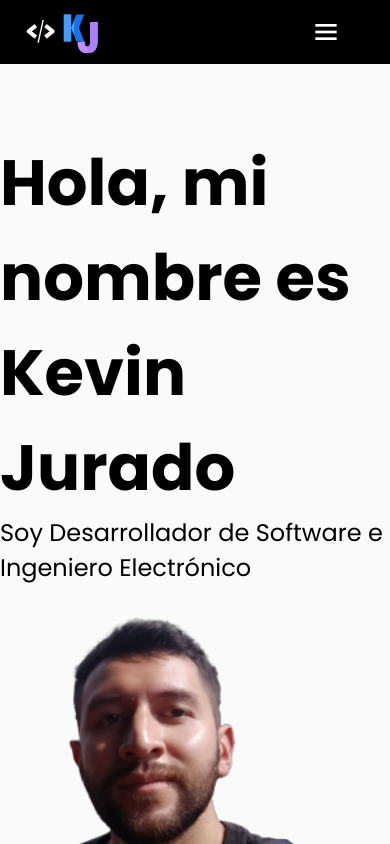
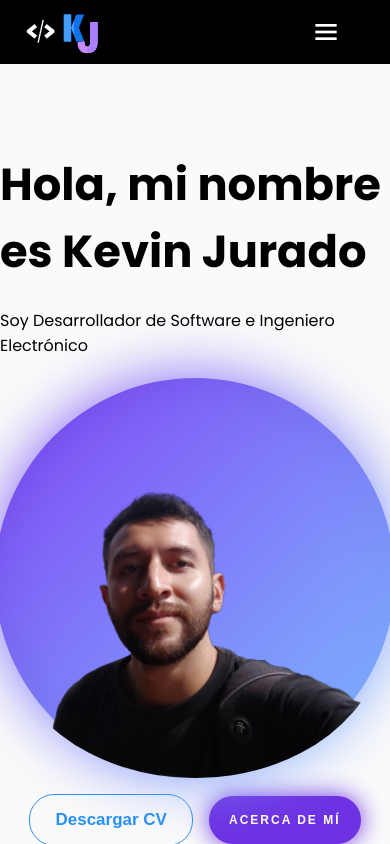
Before and after one commit to KevinJJurado/portafolio-kevin-jurado, a React (Vite) app: page / in a window 390 px wide. Built offline with nearby package versions, Linux system fonts and the light colour scheme.

Commit message:
finished home and about me

```diff
--- a/src/App.css
+++ b/src/App.css
@@ -87,6 +87,5 @@ body {
   width: inherit;
   min-width: inherit;
   height: auto;
-  padding-top: 6em;
   scroll-behavior: smooth;
 }
--- a/src/components/AboutMe.jsx
+++ b/src/components/AboutMe.jsx
@@ -3,34 +3,21 @@
 const AboutMe = () => {
   return (
     <div className="aboutMe" id="aboutMe">
-      <h2 className="aboutMe__name">Acerca de Mi</h2>
+      <h2 className="aboutMe__name">Acerca de Mí</h2>
       <div className="aboutMe__engineer">
         <div className="aboutMe__imgtext">
-          <h3>Ingeniero</h3>
+          <h3>Desarrollador</h3>
           <p>
-            "Hola, soy ingeniero electrónico. Mi enfoque principal se encuentra en la automatización y el control, una rama apasionante de la electrónica. Durante mi carrera, desarrollé habilidades en diseño de hardware y firmware, así como en modelado 3D utilizando SolidWorks. Esta combinación de conocimientos me permitió trabajar en proyectos de automatización y control, donde también adquirí experiencia en desarrollo de software. Estoy emocionado por seguir explorando las posibilidades que esta combinación de habilidades ofrece en mi carrera profesional."
+            "Soy un desarrollador de software con experiencia en una variedad de tecnologías, incluyendo JavaScript, HTML, CSS y React.js. Mi pasión por la programación va más allá de un simple trabajo; es un compromiso constante con la mejora. Estoy emocionado por la oportunidad de aplicar mis conocimientos y habilidades en tu empresa para contribuir al éxito del equipo."
           </p>
         </div>
         <div className="aboutMe__developer">
-          <h3>Desarrollador</h3>
+          <h3>Ingeniero</h3>
           <p>
-            "Después de graduarme como ingeniero electrónico, me adentré en el emocionante mundo del desarrollo web. La oportunidad de crear páginas, maquetar diseños y dar vida a diversas funcionalidades me atrajo profundamente. Sin embargo, lo que realmente impulsó mi aprendizaje y consolidó mis bases fue mi experiencia en Academlo. Durante mi tiempo allí, tuve el privilegio de aprender de profesores excepcionales y colaborar con compañeros apasionados en varios proyectos. En la siguiente sección, podrás explorar algunos de estos proyectos que representan mi crecimiento como desarrollador."
+            "Además de mi experiencia como desarrollador de software, también soy Ingeniero Electrónico con un enfoque en automatización y control. Esta experiencia me ha proporcionado una sólida base en programación, que he aplicado en el desarrollo de hardware y firmware, complementando mis habilidades como desarrollador."
           </p>
         </div>
-        <div className="loader">
-          <div className="cell d-0"></div>
-          <div className="cell d-1"></div>
-          <div className="cell d-2"></div>
-
-          <div className="cell d-1"></div>
-          <div className="cell d-2"></div>
-
-          <div className="cell d-2"></div>
-          <div className="cell d-3"></div>
-
-          <div className="cell d-3"></div>
-          <div className="cell d-4"></div>
-        </div>
+        <img className="aboutMe__img" src="https://media-public.canva.com/BZzls/MAEvmIBZzls/1/tl.png" alt="" />
       </div>
 
     </div>
--- a/src/components/Home.jsx
+++ b/src/components/Home.jsx
@@ -12,6 +12,12 @@ const Home = () => {
       <div className="Home__img">
         <img src="./Me.png" alt="" />
       </div>
+      <div className='Home__btns'>
+        <button className='home__btn--cv'>
+          <span>Descargar CV</span>
+        </button>
+        <a href="#aboutMe"><button className='Home__btn-ab'>Acerca de Mí</button></a>
+      </div>
 
     </div>
   )
--- a/src/components/Navbar.jsx
+++ b/src/components/Navbar.jsx
@@ -5,7 +5,7 @@ const Navbar = ({ setDarkMode, darkMode }) => {
   const [showNaBar, setShowNaBar] = useState(false)
 
   const handleShowNav = () => {
-    setShowNaBar(true)
+    setShowNaBar(!showNaBar)
   }
   const handleCloseNav = () => {
     setShowNaBar(false)
--- a/src/styles/AboutMe.css
+++ b/src/styles/AboutMe.css
@@ -1,28 +1,28 @@
 /* --- ABOUT ME --- */
 .aboutMe {
   position: relative;
-  width: inherit;
-  height: 35em;
-  box-shadow: 0px 8px 8px rgba(0, 0, 0, 0.2);
+  width: 100vw;
+  height: 100vh;
+  display: flex;
+
 }
 .aboutMe__developer{
   display: flex;
 }
 .aboutMe__name {
   position: absolute;
+  width: 100%;
   top: 1em;
-  left: 50%;
-  font-size: 5em;
+  left: 32%;
+  font-size: 4em;
+  background: #0400ff;
+  background: -webkit-linear-gradient(182deg, #0400ff 0%, #9951ff 100%);
+  background: linear-gradient(182deg, #0400ff 0%, #9951ff 100%);
 
-  background: linear-gradient(270deg, #00ff87, #0cfd95, #17fba2, #30f7c3, #3df5d4, #45f4de);
-    background-size: 1200% 1200%;
     -webkit-background-clip: text;
     color: transparent;
-    -webkit-animation: AnimationName 7s ease infinite;
-    -moz-animation: AnimationName 7s ease infinite;
-    animation: AnimationName 7s ease infinite;
+
   font-style: italic;
-  letter-spacing: 0.06em;
 }
 @-webkit-keyframes AnimationName {
   0%{background-position:0% 50%}
@@ -39,17 +39,35 @@
   50%{background-position:100% 50%}
   100%{background-position:0% 50%}
 }
+.aboutMe__engineer {
+  width: 100vw;
+  height: 100vh;
+}
 .aboutMe__imgtext {
   position: absolute;
-  top: 2em;
-  width: 50%;
+  top: 12em;
+  left: 1.5em;
+  width: 48.5%;
   display: flex;
   flex-direction: column;
   padding: 2em;
-  box-shadow: 0 4px 8px gray;
+  box-sizing: border-box;
+
+  background: rgba(227, 223, 223, 0.495);
+  border: 1px solid white;
+  box-shadow: 12px 17px 51px rgba(0, 0, 0, 0.22);
+  backdrop-filter: blur(6px);
+  border-radius: 17px;
+  text-align: center;
+  align-items: center;
+  justify-content: center;
+  user-select: none;
+  color: black;
+  z-index: 1;
 }
 .aboutMe__imgtext p{
-  width: 100%
+  width: 100%;
+  text-align: justify;
 }
 .aboutMe__imgtext h3{
   font-size: 2em;
@@ -57,115 +75,64 @@
 }
 .aboutMe__developer {
   position: absolute;
-  width: 50%;
-  right: 0;
-  bottom: 0;
+  right: 2.5em;
+  bottom: 6em;
+  width: 48.5%;
   display: flex;
   flex-direction: column;
-  align-items: end;
+  padding: 2em;
+  box-sizing: border-box;
+
+  background: rgba(227, 223, 223, 0.495);
+  border: 1px solid white;
+  box-shadow: 12px 17px 51px rgba(0, 0, 0, 0.22);
+  backdrop-filter: blur(6px);
+  border-radius: 17px;
+  text-align: center;
+  align-items: center;
   justify-content: center;
-  padding: 2em;
-  box-shadow: 0 4px 8px gray;
+  user-select: none;
+  color: black;
 }
 .aboutMe__developer p{
   width: 100%;
+  text-align: justify;
 }
 .aboutMe__developer h3{
   font-size: 2em;
   font-weight: 400;
 }
-
-.loader {
-  --cell-size: 52px;
-  --cell-spacing: 1px;
-  --cells: 3;
-  --total-size: calc(var(--cells) * (var(--cell-size) + 2 * var(--cell-spacing)));
-  display: flex;
-  flex-wrap: wrap;
-  width: var(--total-size);
-  height: var(--total-size);
+.aboutMe__img {
   position: absolute;
-  bottom: 3em;
-  left: 15em;
+  bottom: 0;
+  left: 6em;
+  width: 380px;
 }
-
-.cell {
-  flex: 0 0 var(--cell-size);
-  margin: var(--cell-spacing);
-  background-color: transparent;
-  box-sizing: border-box;
-  border-radius: 4px;
-  animation: 1.5s ripple ease infinite;
+@media (max-width: 1024px) {
+  .aboutMe__img {
+    width: 250px;
+  }
+  .aboutMe__imgtext {
+    width: 48%;
+    left: 1em;
+  }
+  .aboutMe__developer {
+    width: 48%;
+    right: 1.5em;
+  }
 }
-
-.cell.d-1 {
-  animation-delay: 100ms;
-}
-
-.cell.d-2 {
-  animation-delay: 200ms;
-}
-
-.cell.d-3 {
-  animation-delay: 300ms;
-}
-
-.cell.d-4 {
-  animation-delay: 400ms;
-}
-
-.cell:nth-child(1) {
-  --cell-color: #00FF87;
-}
-
-.cell:nth-child(2) {
-  --cell-color: #0CFD95;
-}
-
-.cell:nth-child(3) {
-  --cell-color: #17FBA2;
-}
-
-.cell:nth-child(4) {
-  --cell-color: #23F9B2;
-}
-
-.cell:nth-child(5) {
-  --cell-color: #30F7C3;
-}
-
-.cell:nth-child(6) {
-  --cell-color: #3DF5D4;
-}
-
-.cell:nth-child(7) {
-  --cell-color: #45F4DE;
-}
-
-.cell:nth-child(8) {
-  --cell-color: #53F1F0;
-}
-
-.cell:nth-child(9) {
-  --cell-color: #60EFFF;
-}
-
-/*Animation*/
-@keyframes ripple {
-  0% {
-    background-color: transparent;
+@media (max-width: 768px) {
+  .aboutMe__img {
+    width: 200px;
   }
-
-  30% {
-    background-color: var(--cell-color);
+  .aboutMe__imgtext {
+    width: 48%;
+    left: 1em;
   }
-
-  60% {
-    background-color: transparent;
-  }
-
-  100% {
-    background-color: transparent;
+  .aboutMe__developer {
+    width: 48%;
+    right: 1.5em;
+    bottom: em;
   }
 }
 
@@ -174,18 +141,24 @@
     height: 63em;
   }
   .aboutMe__name {
-    top: -1em;
-    left: 0.5em;
+    top: 0;
+    left: 0.3em;
     font-size: 3em;
   }
   .aboutMe__imgtext {
-    top: 2em;
-    width: 100%;
+    top: 5em;
+    width: 93%;
+    right: 0.5em;
   }
   .aboutMe__developer {
-    width: 100%;
-    right: 0;
+    width: 93%;
+    right: 1.3em;
     bottom: 0;
+  }
+  .aboutMe__img {
+    width: 180px;
+    top: 30em;
+    left: 7em;
   }
 }
 @media (max-width: 400px) {
@@ -193,13 +166,31 @@
     height: 71em;
   }
   .aboutMe__name {
-    top: -1.7em;
+    top: 0.2em;
+    left: 0.3em;
+    font-size: 3em;
+  }
+  .aboutMe__imgtext {
+    top: 5em;
+    width: 92%;
     left: 0.5em;
-    font-size: 3em;
+  }
+  .aboutMe__developer {
+    width: 92%;
+    right: 1em;
+    bottom: 5em;
   }
 }
 @media (max-width: 350px) {
   .aboutMe {
-    height: 85em;
+    height: 80em;
+  }
+  .aboutMe__developer {
+    bottom: 8em;
+  }
+  .aboutMe__img {
+    width: 150px;
+    top: 35em;
+    left: 4em;
   }
 }
--- a/src/styles/Home.css
+++ b/src/styles/Home.css
@@ -1,65 +1,241 @@
 /* --- HOME --- */
 .Home {
+  width: 100vw;
+  height: 100vh;
   display: flex;
+  flex-direction: column;
   justify-content: center;
   align-items: center;
   width: 100%;
   height: 40em;
-  padding-left: var(--sp-0-75);
-  margin-bottom: 8em;
-  box-shadow: 0px 8px 8px rgba(0, 0, 0, 0.2);
+  margin-top: 3em;
+  margin-bottom: 3em;
+  gap: 0.5em;
+}
+.Home__title {
+  padding-top: 3em;
+  display: flex;
+  flex-direction: column;
+  align-items: center;
+  justify-content: center;
 }
 
-.Home__name{
-  padding-left: 0.5em;
-  font-size: 4em;
+.Home__name {
+  display: block;
+  white-space: nowrap;
+  font-size: 3.5em;
+  border-right: 3px solid;
+  width: 17em;
+
+  animation: typing 2s steps(28),
+  blink .5s infinite step-end alternate;
+  overflow: hidden;
+}
+@keyframes typing {
+  from {
+    width: 0;
+  }
+}
+@keyframes blink {
+  50% {
+    border-color: transparent;
+  }
 }
 .Home__description {
-  padding-left: 1em;
-  width: 50vw;
   font-size: var(--medium-font);
 }
 .Home__img {
-  max-width: 500px;
+  position: relative;
+  display: flex;
+  align-items: end;
+  width: 400px;
+  height: 400px;
   border-radius: 50%;
+  z-index: 1;
+}
+.Home__img::before {
+  content: '';
+  position: absolute;
+  top: 0;
+  left: 0;
+  width: 100%;
+  height: 100%;
+  border-radius: 50%;
+  background: linear-gradient(315deg,#7dbbfe,#6d32e2);
+}
+.Home__img::after {
+  content: '';
+  position: absolute;
+  top: 0;
+  left: 0;
+  width: 100%;
+  height: 100%;
+  border-radius: 50%;
+  background: linear-gradient(315deg,#7dbbfe,#8147f5);
+  filter: blur(30px);
 }
 .Home__img img {
-  width: 500px;
+  position: absolute;
+  bottom: 0;
+  left: 50%;
+  transform: translateX(-50%);
+  width: 370px;
   border-radius: 50%;
-  margin-bottom: 3em;
+  z-index: 2;
+}
+.Home__btns {
+  display: flex;
+  align-items: center;
+  justify-content: center;
+  width: 25em;
+  gap: 1em;
+  margin-top: 1em;
+}
+.home__btn--cv {
+  background: transparent;
+  position: relative;
+  padding: 5px 15px;
+  display: flex;
+  align-items: center;
+  font-size: 17px;
+  font-weight: 600;
+  text-decoration: none;
+  cursor: pointer;
+  border: 1px solid rgb(40, 144, 241);
+  border-radius: 25px;
+  outline: none;
+  overflow: hidden;
+  color: rgb(40, 144, 241);
+  transition: color 0.3s 0.1s ease-out;
+  text-align: center;
 }
 
+.home__btn--cv span {
+  margin: 10px;
+}
+
+.home__btn--cv::before {
+  position: absolute;
+  top: 0;
+  left: 0;
+  right: 0;
+  bottom: 0;
+  margin: auto;
+  content: '';
+  border-radius: 50%;
+  display: block;
+  width: 20em;
+  height: 20em;
+  left: -5em;
+  text-align: center;
+  transition: box-shadow 0.5s ease-out;
+  z-index: -1;
+}
+
+.home__btn--cv:hover {
+  color: #fff;
+  border: 1px solid rgb(40, 144, 241);
+}
+
+.home__btn--cv:hover::before {
+  box-shadow: inset 0 0 0 10em rgb(40, 144, 241);
+}
+
+
+.Home__btn-ab {
+  padding: 10px 20px;
+  height: 4em;
+  border: none;
+  font-size: 12px;
+  color: #fff;
+  border-radius: 2em;
+  letter-spacing: 2px;
+  font-weight: 700;
+  text-transform: uppercase;
+  transition: 0.5s;
+  transition-property: box-shadow;
+  cursor: pointer;
+}
+
+.Home__btn-ab {
+  background: #6d32e2;
+  box-shadow: 0 0 25px #6d32e2;
+}
+
+.Home__btn-ab:hover {
+  box-shadow: 0 0 5px #6d32e2,
+              0 0 25px #6d32e2,
+              0 0 50px #6d32e2,
+              0 0 100px #6d32e2;
+}
+/* .Home__btn-ab a {
+  text-decoration: none;
+  color: #fff;
+} */
 @media (max-width: 768px) {
+  .Home {
+    gap: 0;
+  }
   .Home__name{
-    padding-left: 1em;
-    font-size: 4em;
+    display: flex;
+    width: 100vw;
+    white-space: wrap;
+    height: 3em;
+    font-size: 3.3em;
+    margin-top: 0;
   }
   .Home__description {
-    padding-left: 3em;
-    width: 50vw;
+    display: flex;
+    width: 100vw;
     font-size: var(--medium-font);
+  }
+  .Home__img {
+    width: 400px;
+    height: 400px;
   }
 }
 @media (max-width: 500px) {
   .Home {
     width: 100vw;
-    padding: 1em;
-    height: 60em;
+    height: 100vh;
     display: flex;
     flex-direction: column;
     justify-content: center;
     align-items: center;
     padding: 0;
-    margin-top: 1em;
   }
-  .Home__name{
+  .Home__name {
+    margin-top: 0.2em;
+    font-size: 2.8em;
+    border-right: 2px solid;
+    height: 3.5em;
+  }
+  .Home__description {
     width: inherit;
     padding-left: 0;
-    font-size: 4em;
+    font-size: var(--normal-font);
   }
-  .Home__description {
-    padding-left: 0;
-    width: inherit;
-    font-size: var(--medium-font);
+  .Home__img img {
+    width: 380px;
+    border-radius: 50%;
   }
 }
+@media (max-width:380px) {
+  .Home__name {
+    width: 100%;
+    font-size: 2.5em;
+    height: 4.3em;
+  }
+  .Home__img {
+    width: 330px
+  }
+  .Home__img img {
+    width: 330px;
+  }
+  .home__btn--cv,
+  .Home__btn-ab {
+    margin-top: 1.5em;
+    font-size: 0.8em;
+    height: 3.5em;
+  }
+}
```
